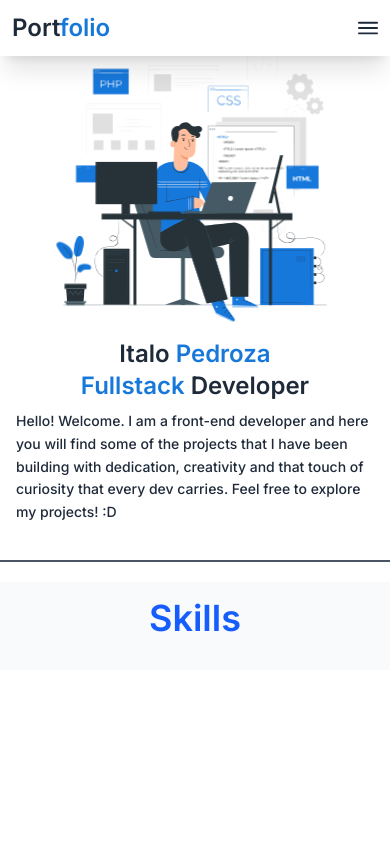
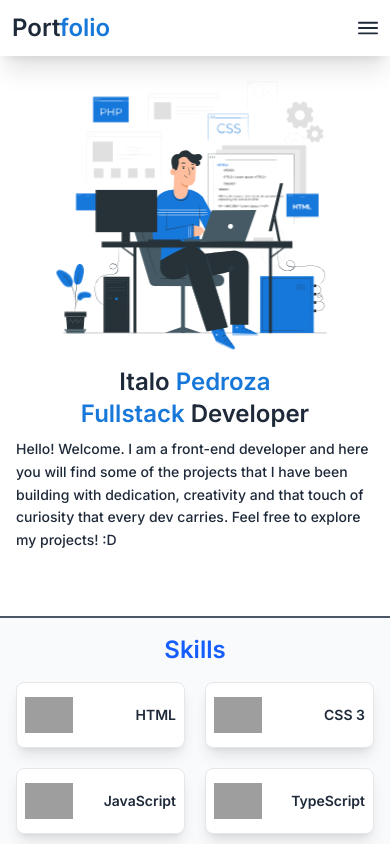
Before and after one commit to italoknd/portfolio, a Vue app in the folder my-portfolio/: page / in a window 390 px wide. Shown: the top 844 px of the page. Built offline with nearby package versions, Linux system fonts and the light colour scheme; grey boxes are pictures that could not be loaded.

Commit message:
layout corrections

```diff
--- a/my-portfolio/src/App.vue
+++ b/my-portfolio/src/App.vue
@@ -4,7 +4,7 @@ import Portfolio from "./views/Portfolio.vue";
 </script>
 
 <template>
-  <div>
+  <div class="select-none">
     <Navbar />
     <Portfolio />
   </div>
--- a/my-portfolio/src/components/Skills.vue
+++ b/my-portfolio/src/components/Skills.vue
@@ -1,29 +1,23 @@
 <script setup lang="ts">
 import { ref } from "vue";
 import { IStack } from "../interface";
+import { skills } from "../scripts/skills";
 
-let techs = ref<IStack[]>();
+let techs = ref<IStack[]>(skills);
 </script>
 
 <template>
   <section class="bg-gray-50">
     <div id="skills">
-      <h2
-        class="text-4xl font-semibold text-blue-600 mb-4 text-center md:text-left"
-      >
+      <h2 class="text-2xl md:text-4xl font-semibold text-blue-600 mb-4 text-center md:text-left">
         Skills
       </h2>
     </div>
     <div class="grid grid-cols-2 md:grid-cols-3 lg:grid-cols-4 gap-5">
-      <div
-        @mouseover="tech.isHovering = true"
-        @mouseleave="tech.isHovering = false"
-        v-for="(tech, index) in techs"
+      <div @mouseover="tech.isHovering = true" @mouseleave="tech.isHovering = false" v-for="(tech, index) in techs"
         :key="index"
-        :class="`
-             ${tech.predominantColorOnHover} hover:scale-105 flex justify-between
-             cursor-pointer border border-gray-200 rounded-lg shadow-lg bg-white p-6 duration-300 relative overflow-hidden group`"
-      >
+        class="hover:scale-105 flex justify-between cursor-pointer border border-gray-200 rounded-lg shadow-lg bg-white p-2 md:p-6 duration-300 relative overflow-hidden group"
+        :class="tech.predominantColorOnHover">
         <!-- Scanning Line Effect -->
         <div
           class="absolute inset-0 bg-gradient-to-r from-transparent via-blue-400/20 to-transparent transform -skew-x-12 transition-all duration-1000"
@@ -31,26 +25,19 @@ let techs = ref<IStack[]>();
             tech.isHovering
               ? 'translate-x-full opacity-100'
               : '-translate-x-full opacity-0'
-          "
-          style="animation-delay: 0.2s"
-        ></div>
+          " style="animation-delay: 0.2s"></div>
 
         <!-- Content -->
         <div class="relative w-100 flex items-center justify-between">
           <div class="relative">
-            <img
-              :src="tech.url"
-              class="object-contain w-16 h-16 transition-all duration-300 relative"
+            <img :src="tech.url" class="object-contain w-12 h-12 md:w-16 md:h-16 transition-all duration-300 relative"
               :class="
                 tech.isHovering ? 'scale-110 drop-shadow-lg' : 'scale-100'
-              "
-              :alt="tech.techName"
-            />
+              " :alt="tech.techName" />
           </div>
           <div>
             <p
-              class="text-lg font-semibold text-gray-800 group-hover:text-white transition-colors duration-300"
-            >
+              class="text-md md:text-lg font-semibold text-gray-800 group-hover:text-white transition-colors duration-300">
               {{ tech.techName }}
             </p>
           </div>
@@ -58,13 +45,11 @@ let techs = ref<IStack[]>();
 
         <!-- Corner Accent Lines -->
         <div
-          class="absolute top-2 left-2 w-4 h-4 border-l-2 border-t-2 border-white-400/50 transition-all duration-300"
-          :class="tech.isHovering ? 'opacity-100' : 'opacity-0'"
-        ></div>
+          class="hidden md:block absolute top-2 left-2 w-4 h-4 border-l-2 border-t-2 border-white-400/50 transition-all duration-300 rounded-tl-md"
+          :class="tech.isHovering ? 'opacity-100' : 'opacity-0'"></div>
         <div
-          class="absolute bottom-2 right-2 w-4 h-4 border-r-2 border-b-2 border-white-400/50 transition-all duration-300"
-          :class="tech.isHovering ? 'opacity-100' : 'opacity-0'"
-        ></div>
+          class="hidden md:block absolute bottom-2 right-2 w-4 h-4 border-r-2 border-b-2 border-white-400/50 transition-all duration-300 rounded-br-md"
+          :class="tech.isHovering ? 'opacity-100' : 'opacity-0'"></div>
       </div>
     </div>
   </section>
--- a/my-portfolio/src/views/Portfolio.vue
+++ b/my-portfolio/src/views/Portfolio.vue
@@ -7,9 +7,9 @@ import Skills from "../components/Skills.vue";
 <template>
   <div>
     <div class="border-[0.5px] border-gray-600"></div>
-    <AboutMe class="my-5 p-4" />
+    <AboutMe class="my-12 p-4" />
     <div class="border-[0.5px] border-gray-600"></div>
-    <Skills class="my-5 p-4" />
+    <Skills class="p-4" />
     <!--
     <MyProjects />
     <Contact /> -->
```
